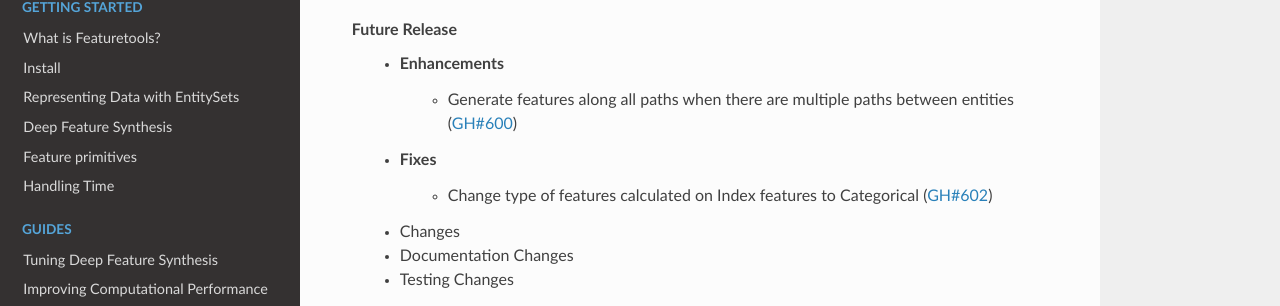
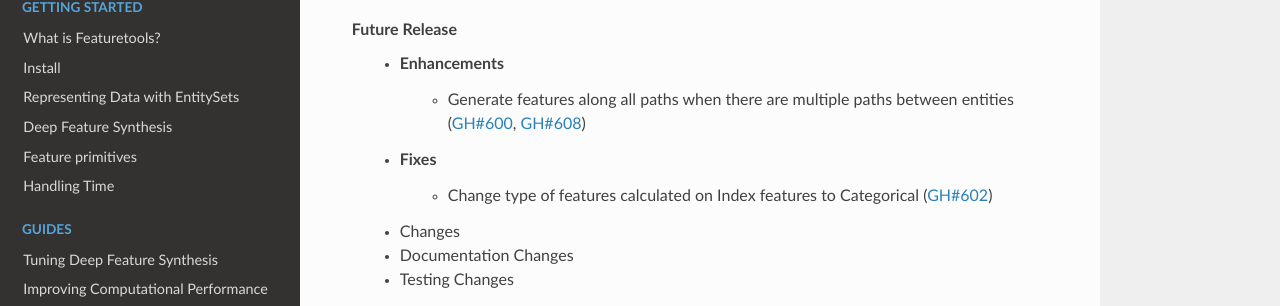
Before and after one commit to alteryx/featuretools, a Sphinx documentation site: the page built from docs/source/changelog.rst, in a window 1280 px wide and 900 px high. Shown: the part 139-445 px from the top of the window. Built offline with Sphinx 7.4.7 and the Read the Docs theme 2.0.0, drawn with Linux system fonts in a browser that asks for light colours; pages that are not in the unit, such as notebooks, are missing from menus.

Commit message:
Update changelog

```diff
--- a/docs/source/changelog.rst
+++ b/docs/source/changelog.rst
@@ -4,7 +4,7 @@
 ---------
 **Future Release**
     * Enhancements
-        * Generate features along all paths when there are multiple paths between entities (:pr:`600`)
+        * Generate features along all paths when there are multiple paths between entities (:pr:`600`, :pr:`608`)
     * Fixes
         * Change type of features calculated on Index features to Categorical (:pr:`602`)
     * Changes
```
